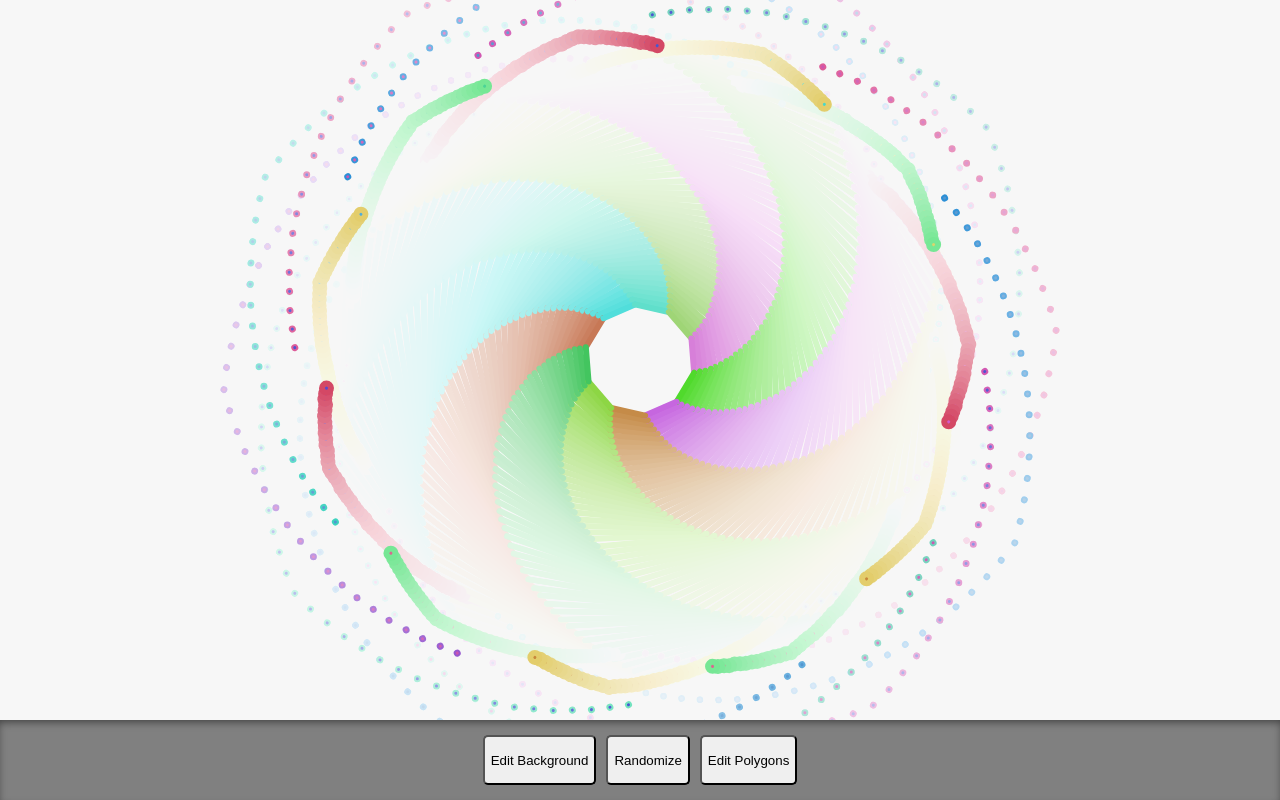
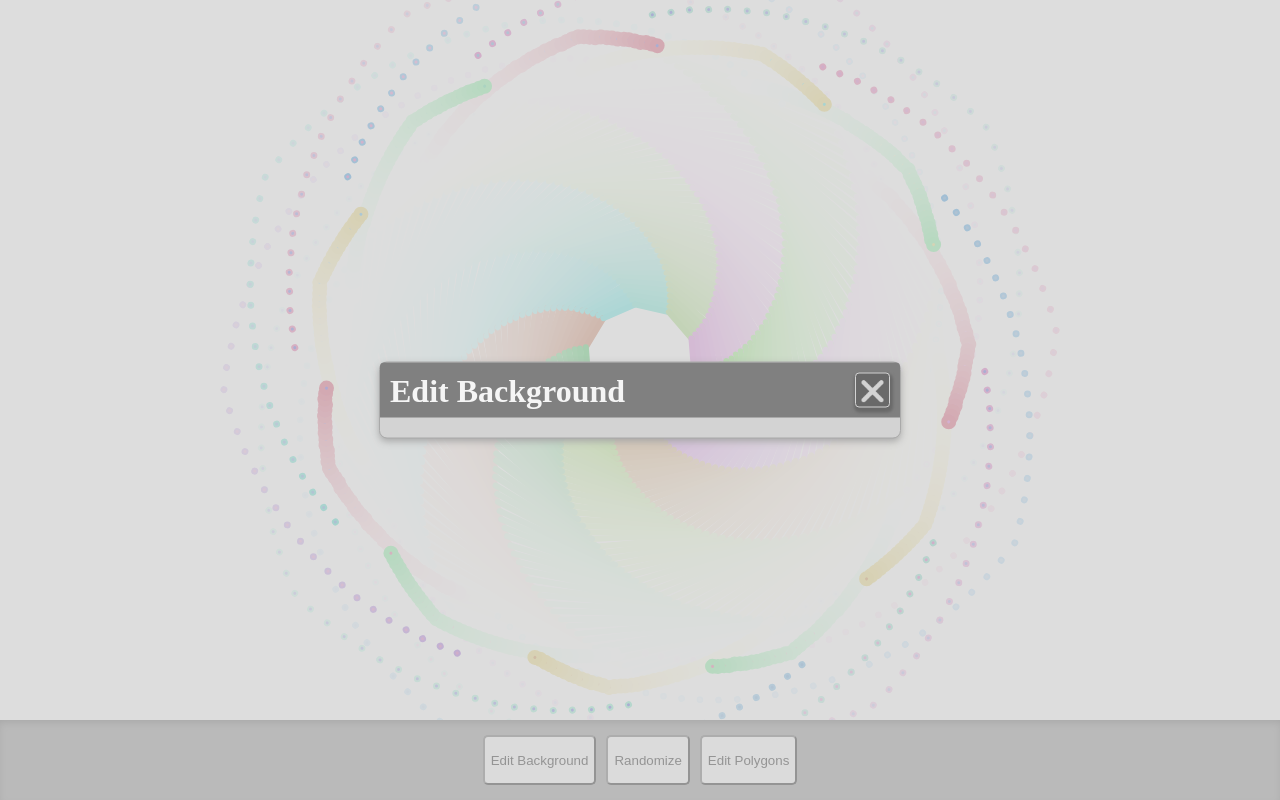
Before and after one commit to LiamMyles/polygon-art, a React (Create React App) app: page / in a window 1280 px wide. Built offline with nearby package versions, Linux system fonts and the light colour scheme.

Commit message:
Finish adding styles to modal

```diff
--- a/src/components/App.tsx
+++ b/src/components/App.tsx
@@ -36,11 +36,12 @@ const Navigation = styled.nav`
   align-items: center;
   height: 100%;
   box-shadow: inset 0px 4px 9px -2px #404040;
-  button {
-    min-height: 50px;
-    border-radius: 5px;
-    margin: 5px;
-  }
+`
+
+const NavigationButton = styled.button`
+  min-height: 50px;
+  border-radius: 5px;
+  margin: 5px;
 `
 
 const App: React.FC = () => {
@@ -63,8 +64,9 @@ const App: React.FC = () => {
             <ModalBox
               buttonText="Edit Background"
               title="Edit Background"
+              StyledButton={NavigationButton}
             ></ModalBox>
-            <button
+            <NavigationButton
               type="button"
               onClick={() => {
                 polygonGroupsDispatch({
@@ -74,15 +76,15 @@ const App: React.FC = () => {
               }}
             >
               Randomize
-            </button>
-            <button
+            </NavigationButton>
+            <NavigationButton
               type="button"
               onClick={() => {
                 navigationDispatch({ type: "GROUP_SCREEN" })
               }}
             >
               Edit Polygons
-            </button>
+            </NavigationButton>
           </Navigation>
         </>
         <>
--- a/src/components/ModalBox.tsx
+++ b/src/components/ModalBox.tsx
@@ -1,65 +1,114 @@
 import React, { useState, useEffect, useRef } from "react"
-import styled from "styled-components"
+import styled, { StyledComponent } from "styled-components"
+
+const ScreenReaderOnly = styled.span`
+  clip: rect(0 0 0 0);
+  clip-path: inset(50%);
+  height: 1px;
+  overflow: hidden;
+  position: absolute;
+  white-space: nowrap;
+  width: 1px;
+`
 
 const ModalDiv = styled.div`
-  position: absolute;
+  position: fixed;
   top: 50%;
   left: 50%;
   transform: translate(-50%, -50%);
-  width: 200px;
-  height: 200px;
-  border: 1px solid black;
-  border-radius: 10px;
+  max-width: 500px;
+  width: calc(100% - 40px);
+  border: 1px solid darkgrey;
+  border-radius: 8px;
+  box-shadow: 0px 3px 7px 0px darkgrey;
   padding: 10px;
   background-color: lightgrey;
   z-index: 10;
 `
 
+const ModalTitleBarDv = styled.div`
+  display: flex;
+  padding: 10px;
+  border-radius: 4px 4px 0 0;
+  justify-content: space-between;
+  align-items: center;
+  background: grey;
+  margin: -10px -10px 10px -10px;
+  h2 {
+    font-size: 32px;
+    font-weight: bold;
+    margin: 0 10px 0 0;
+    color: whitesmoke;
+  }
+  button {
+    position: relative;
+    background: lightgrey;
+    width: 35px;
+    height: 35px;
+    border-radius: 4px;
+    border: 1px solid lightgrey;
+    box-shadow: 0 2px 2px dimgray;
+    transition: all 200ms ease-in-out;
+    &:focus,
+    &:hover {
+      box-shadow: 1px 3px 3px 2px dimgray;
+      outline: none;
+      background-color: dimgrey;
+      &::before {
+        transition: all 200ms ease-in-out;
+        text-shadow: 0 0 0 lightgrey;
+      }
+    }
+    &::before {
+      position: absolute;
+      content: "❌";
+      text-shadow: 0 0 0 dimgrey;
+      color: transparent;
+      font-size: 20px;
+      top: 50%;
+      left: 50%;
+      transform: translate(-50%, -50%);
+    }
+  }
+`
+
 const ModelBackgroundDiv = styled.div`
-  position: absolute;
+  position: fixed;
   top: 0;
   right: 0;
   left: 0;
   bottom: 0;
-  background: grey;
+  background: lightgrey;
   opacity: 0.7;
   z-index: 9;
 `
 
 const focusChildInput = (first: boolean, parent: HTMLElement) => {
-  const modalElements = Array.from(parent.children) as HTMLElement[]
+  const childrenInputs = Array.from(parent.getElementsByTagName("input"))
+  const childrenButtons = Array.from(parent.getElementsByTagName("button"))
 
-  const elementsToFocus = modalElements.filter((element) => {
-    if (element.tagName === "BUTTON" || element.tagName === "INPUT") {
-      return true
-    } else {
-      return false
-    }
-  })
+  const modalElements = [...childrenButtons, ...childrenInputs]
+
   if (first) {
-    elementsToFocus[0].focus()
+    modalElements[0].focus()
   } else {
-    elementsToFocus[elementsToFocus.length - 1].focus()
+    modalElements[modalElements.length - 1].focus()
   }
 }
 
 interface ModelBoxProps {
   buttonText: string
   title: string
+  StyledButton: StyledComponent<"button", any, {}, never>
 }
 
 export const ModalBox: React.FC<ModelBoxProps> = ({
   children,
   buttonText,
   title,
+  StyledButton,
 }) => {
-  // -- Should have close button by default
-  // -- Should focus first element that can be focused
-  // - When closed Should focus trigger button on passed button ref
-  // - Focus should be trapped to modal
-  // - Modal should close on esc
-
-  const [isClosed, setIsClosed] = useState(true)
+  const [isClosed, setIsClosed] = useState(false)
   const [lastFocus, setLastFocus] = useState<Element | null>(null)
   const openButtonRef = useRef(null)
   const modalRef = useRef<HTMLDivElement>(null)
@@ -112,14 +161,14 @@ export const ModalBox: React.FC<ModelBoxProps> = ({
 
   return (
     <>
-      <button
+      <StyledButton
         ref={openButtonRef}
         onClick={() => {
           setIsClosed(false)
         }}
       >
         {buttonText}
-      </button>
+      </StyledButton>
       <ModelBackgroundDiv hidden={isClosed} />
       <ModalDiv
         role="dialog"
@@ -128,14 +177,16 @@ export const ModalBox: React.FC<ModelBoxProps> = ({
         ref={modalRef}
         hidden={isClosed}
       >
-        <h1 id="dialog_label">{title}</h1>
-        <button
-          onClick={() => {
-            setIsClosed(true)
-          }}
-        >
-          Close
-        </button>
+        <ModalTitleBarDv>
+          <h2 id="dialog_label">{title}</h2>
+          <button
+            onClick={() => {
+              setIsClosed(true)
+            }}
+          >
+            <ScreenReaderOnly>Close</ScreenReaderOnly>
+          </button>
+        </ModalTitleBarDv>
         {children}
       </ModalDiv>
     </>
```
